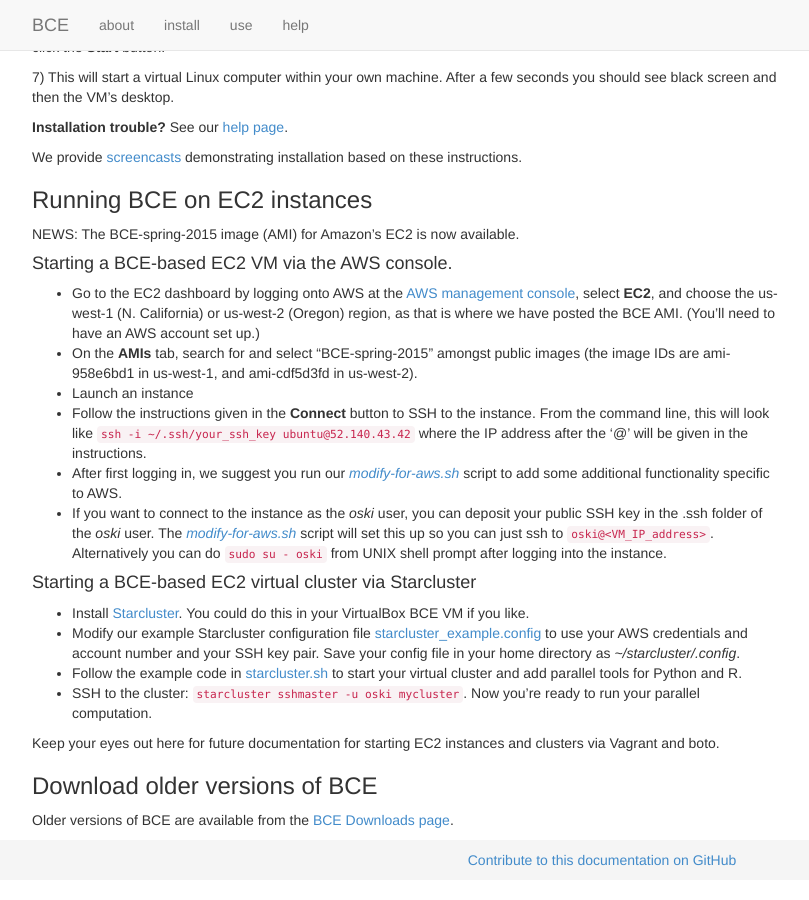
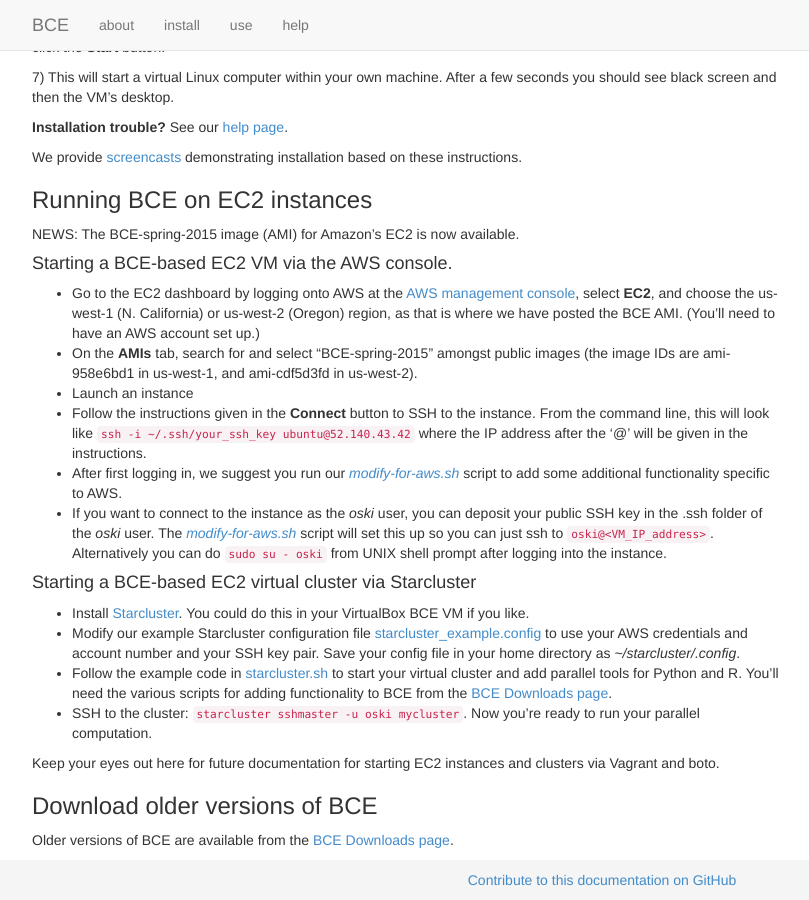
Before and after one commit to ucberkeley/bce-documentation, a Jekyll site: the page built from install.md, in a window 1280 px wide and 900 px high, scrolled down 559 px. Shown: the whole window, without its empty margins (38-847 px from the left). Built offline with Jekyll 4.4.1, drawn with Linux system fonts in a browser that asks for light colours; nearby versions of some CDN libraries; library files that are not in the unit come from our copies; Markdown is read by kramdown in place of the engine named in the settings.

Commit message:
a bit more info in install.md on starcluster

```diff
--- a/install.md
+++ b/install.md
@@ -60,7 +60,7 @@ NEWS: The BCE-spring-2015 image (AMI) for Amazon's EC2 is now available.
 
   - Install [Starcluster](http://star.mit.edu/cluster/docs/latest/installation.html). You could do this in your VirtualBox BCE VM if you like.
   - Modify our example Starcluster configuration file [starcluster_example.config](https://raw.githubusercontent.com/ucberkeley/bce/dev/post-install/starcluster_example.config) to use your AWS credentials and account number and your SSH key pair. Save your config file in your home directory as *~/starcluster/.config*.
-  - Follow the example code in [starcluster.sh](https://raw.githubusercontent.com/ucberkeley/bce/dev/post-install/starcluster.sh) to start your virtual cluster and add parallel tools for Python and R.
+  - Follow the example code in [starcluster.sh](https://raw.githubusercontent.com/ucberkeley/bce/dev/post-install/starcluster.sh) to start your virtual cluster and add parallel tools for Python and R. You'll need the various scripts for adding functionality to BCE from the [BCE Downloads page](downloads.html).
   - SSH to the cluster: `starcluster sshmaster -u oski mycluster`. Now you're ready to run your parallel computation.
 
 Keep your eyes out here for future documentation for starting EC2 instances and clusters via Vagrant and boto.
```
